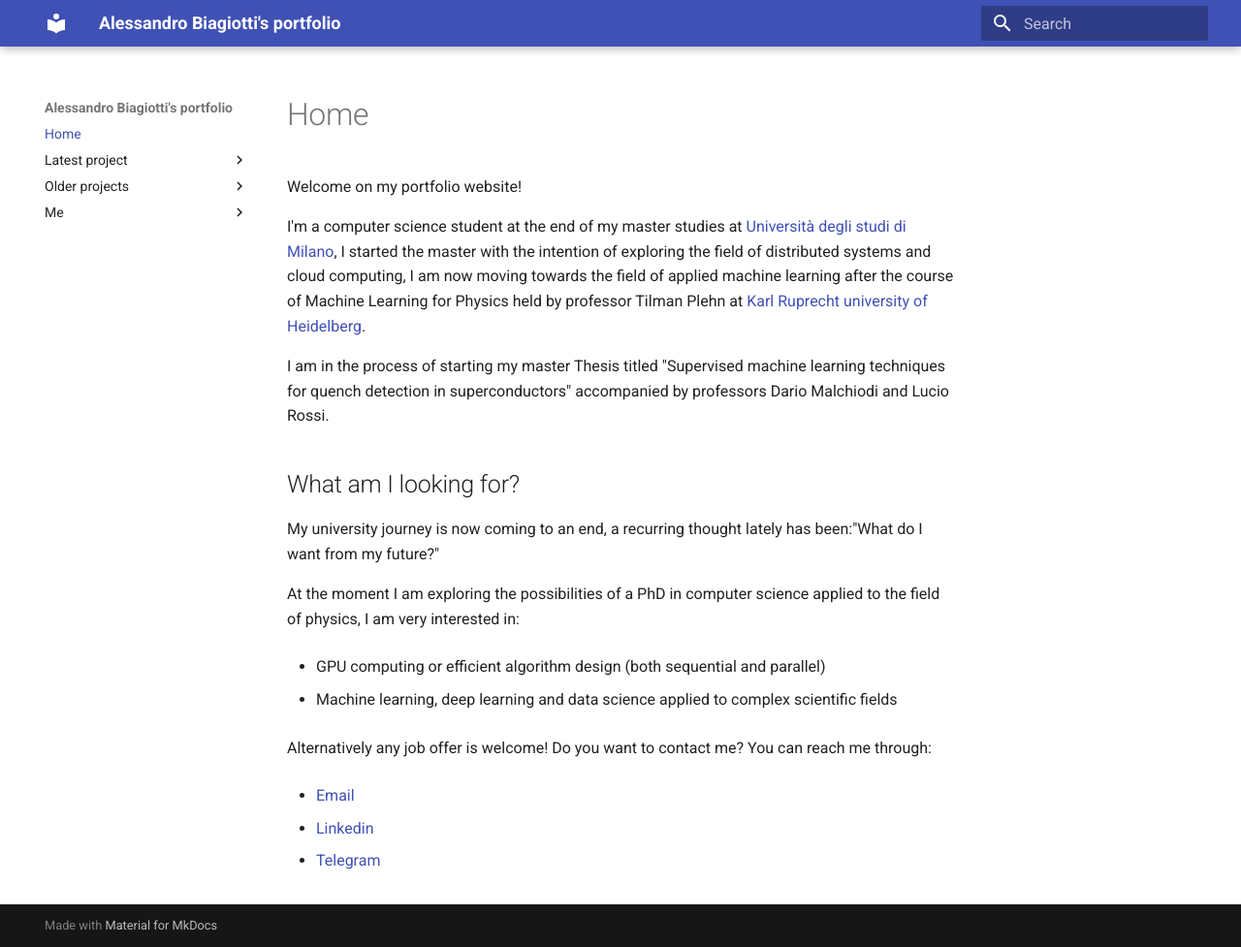
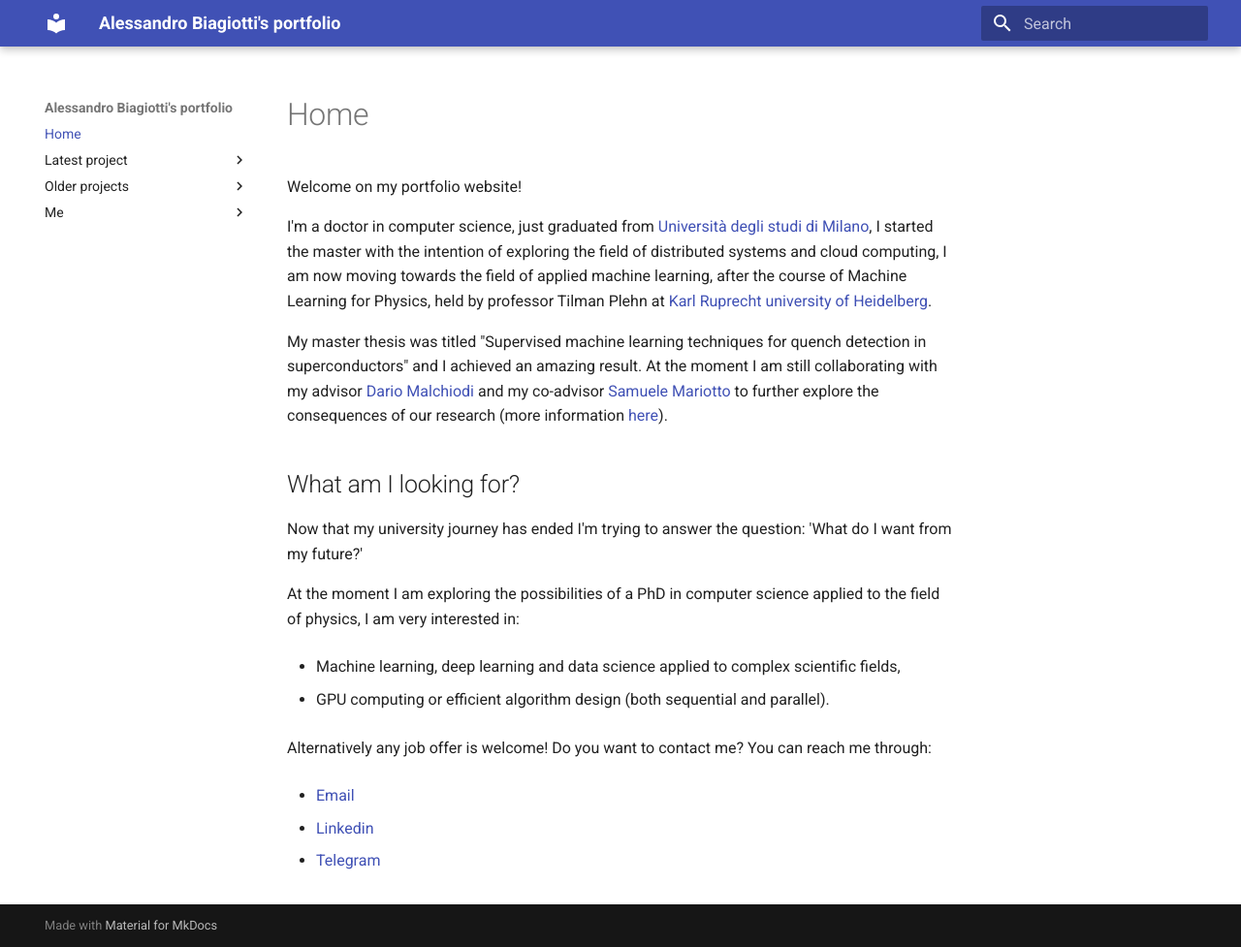
Before and after one commit to S3gmentati0nFault/S3gmentati0nFault.github.io, an MkDocs documentation site: the page built from docs/index.md, in a window 1280 px wide and 977 px high. Shown: the whole window at 97% size. Built offline with MkDocs 1.6.1 and Material for MkDocs 9.7.7, drawn with Linux system fonts in a browser that asks for light colours.

Commit message:
Updated homepage and added a new page for the master project

```diff
--- a/docs/index.md
+++ b/docs/index.md
@@ -1,22 +1,26 @@
 Welcome on my portfolio website!
 
-I'm a computer science student at the end of my master studies at <a href="https://s3gmentati0nfault.github.io/me/unimi/">Università degli studi di Milano</a>, I started the master with the intention of exploring the field of distributed systems and cloud computing, I am now moving towards the field of applied machine learning after the course of Machine Learning for Physics held by professor Tilman Plehn at <a href="https://s3gmentati0nfault.github.io/me/erasmus/">Karl Ruprecht university of Heidelberg</a>.
+I'm a doctor in computer science, just graduated from <a href="https://s3gmentati0nfault.github.io/me/unimi/">Università degli studi di Milano</a>, I started the master with the intention of exploring the field of distributed systems and cloud computing, I am now moving towards the field of applied machine learning, after the course of Machine Learning for Physics, held by professor Tilman Plehn at <a href="https://s3gmentati0nfault.github.io/me/erasmus/">Karl Ruprecht university of Heidelberg</a>.
 
-I am in the process of starting my master Thesis titled "Supervised machine learning techniques for quench detection in superconductors" accompanied by professors Dario Malchiodi and Lucio Rossi.
+My master thesis was titled "Supervised machine learning techniques for quench detection in
+superconductors" and I achieved an amazing result. At the moment I am still collaborating with my
+advisor <a href="https://malchiodi.di.unimi.it/">Dario Malchiodi</a> and my co-advisor <a href="https://www.unimi.it/it/ugov/person/samuele-mariotto">Samuele
+Mariotto</a> to further explore the consequences of our research (more information <a href="https://s3gmentati0nfault.github.io/mprjct">here</a>).
+
 
 <h2> What am I looking for? </h2>
-My university journey is now coming to an end, a recurring thought lately has been:"What do I want from my future?"
+Now that my university journey has ended I'm trying to answer the question: 'What do I want from my future?'
 
 At the moment I am exploring the possibilities of a PhD in computer science applied to the field of
 physics, I am very interested in:
 
-- GPU computing or efficient algorithm design (both sequential and parallel)
+- Machine learning, deep learning and data science applied to complex scientific fields,
 
-- Machine learning, deep learning and data science applied to complex scientific fields
+- GPU computing or efficient algorithm design (both sequential and parallel).
 
 Alternatively any job offer is welcome! Do you want to contact me? You can reach me through:
 
-- <a href="mailto:alessandro.biagiotti@studenti.unimi.it">Email</a>
+- <a href="mailto:alexbgtt@gmail.com">Email</a>
 
 - <a href="https://www.linkedin.com/in/alessandro-biagiotti-a863a81a2/">Linkedin</a>
 
--- a/mkdocs.yml
+++ b/mkdocs.yml
@@ -8,6 +8,7 @@ site_description: >-
 markdown_extensions:
   - pymdownx.arithmatex:
       generic: true
+  - footnotes
 
 theme:
   name: material
@@ -22,7 +23,7 @@ extra_javascript:
 nav:
   - Home: index.md
   - Latest project:
-    - "Worked on my first publication!": publications/EANN.md
+    - "Master thesis and final project": mprjct/readme.md
   - Older projects:
       - "Efficient solution for MST computation on sparse graphs": boruvka/readme.md
       - "Deployment of LLMs at the edge of the 6G network": deployment_of_llms_in_6G_networks/readme.md
```
